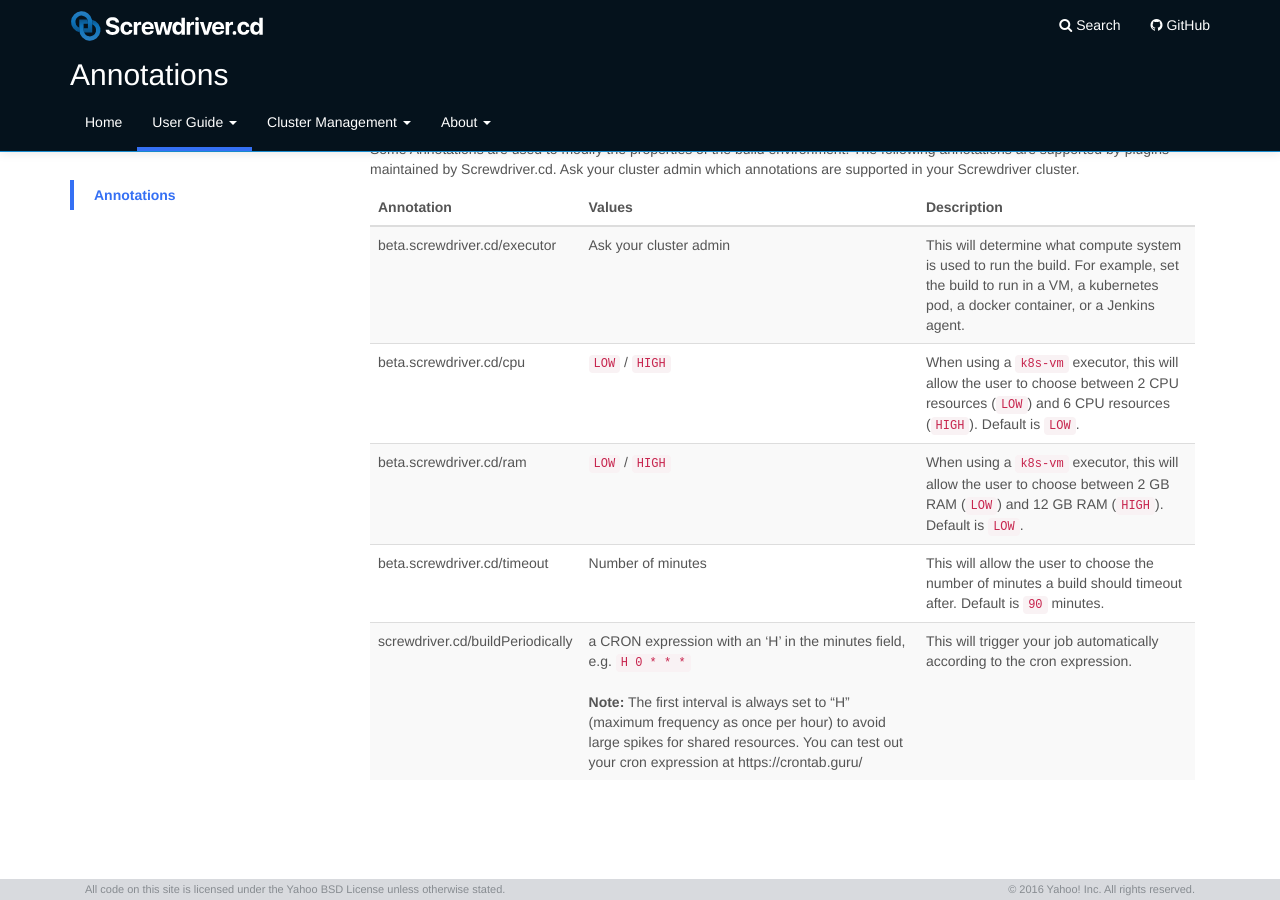
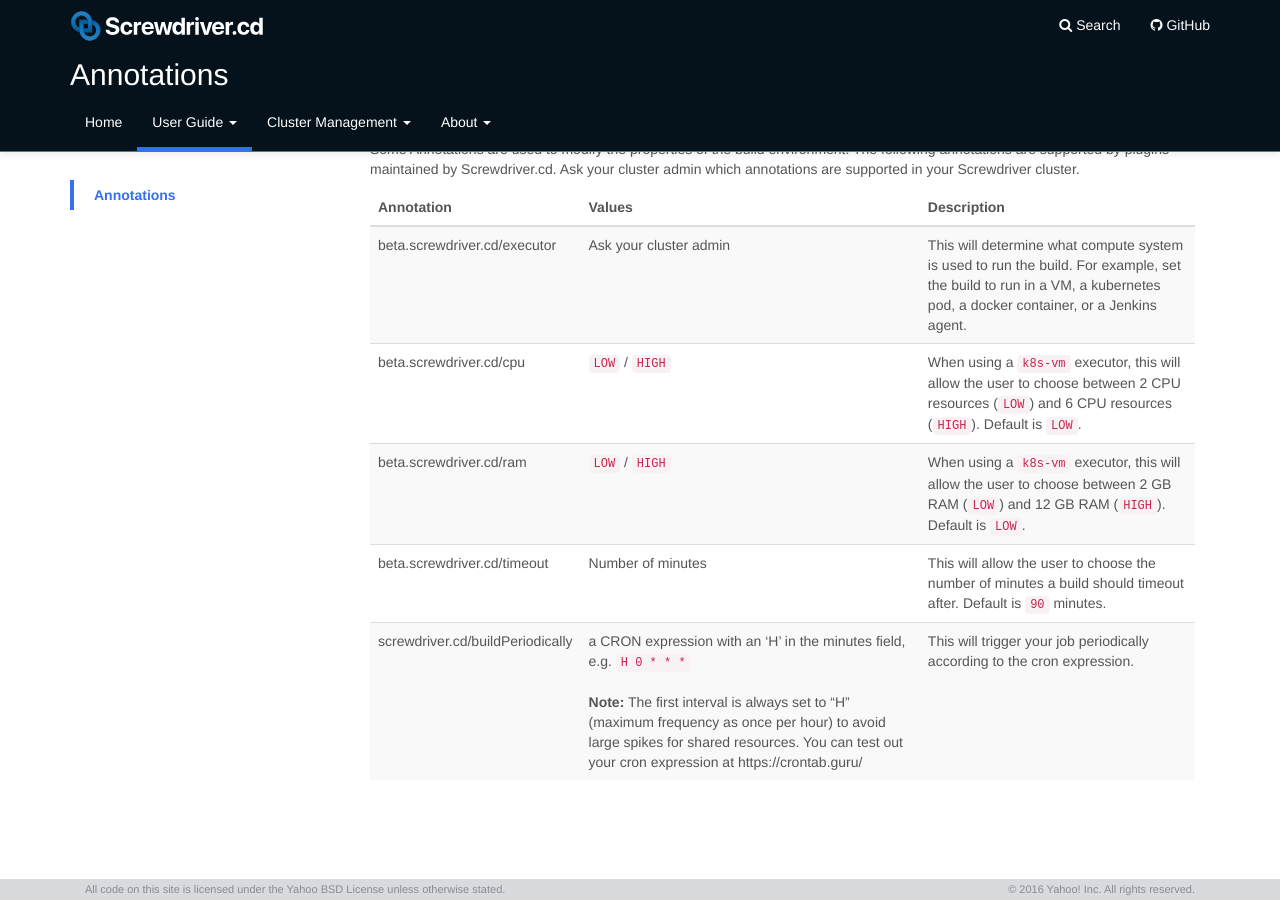
Before and after one commit to screwdriver-cd/guide, a Jekyll site: the page built from docs/user-guide/configuration/annotations.md, in a window 1280 px wide and 900 px high, scrolled down 503 px. Built offline with Jekyll 4.4.1, drawn with Linux system fonts in a browser that asks for light colours.

Commit message:
Update annotations.md

```diff
--- a/docs/user-guide/configuration/annotations.md
+++ b/docs/user-guide/configuration/annotations.md
@@ -36,4 +36,4 @@ Some Annotations are used to modify the properties of the build environment. The
 | beta.screwdriver.cd/cpu | `LOW` / `HIGH` | When using a `k8s-vm` executor, this will allow the user to choose between 2 CPU resources (`LOW`) and 6 CPU resources (`HIGH`). Default is `LOW`. |
 | beta.screwdriver.cd/ram | `LOW` / `HIGH` | When using a `k8s-vm` executor, this will allow the user to choose between 2 GB RAM (`LOW`) and 12 GB RAM (`HIGH`). Default is `LOW`. |
 | beta.screwdriver.cd/timeout | Number of minutes | This will allow the user to choose the number of minutes a build should timeout after. Default is `90` minutes. |
-| screwdriver.cd/buildPeriodically | a CRON expression with an 'H' in the minutes field, e.g. `H 0 * * *` <br><br>**Note:** The first interval is always set to "H" (maximum frequency as once per hour) to avoid large spikes for shared resources. You can test out your cron expression at https://crontab.guru/ | This will trigger your job automatically according to the cron expression. |
+| screwdriver.cd/buildPeriodically | a CRON expression with an 'H' in the minutes field, e.g. `H 0 * * *` <br><br>**Note:** The first interval is always set to "H" (maximum frequency as once per hour) to avoid large spikes for shared resources. You can test out your cron expression at https://crontab.guru/ | This will trigger your job periodically according to the cron expression. |
```
